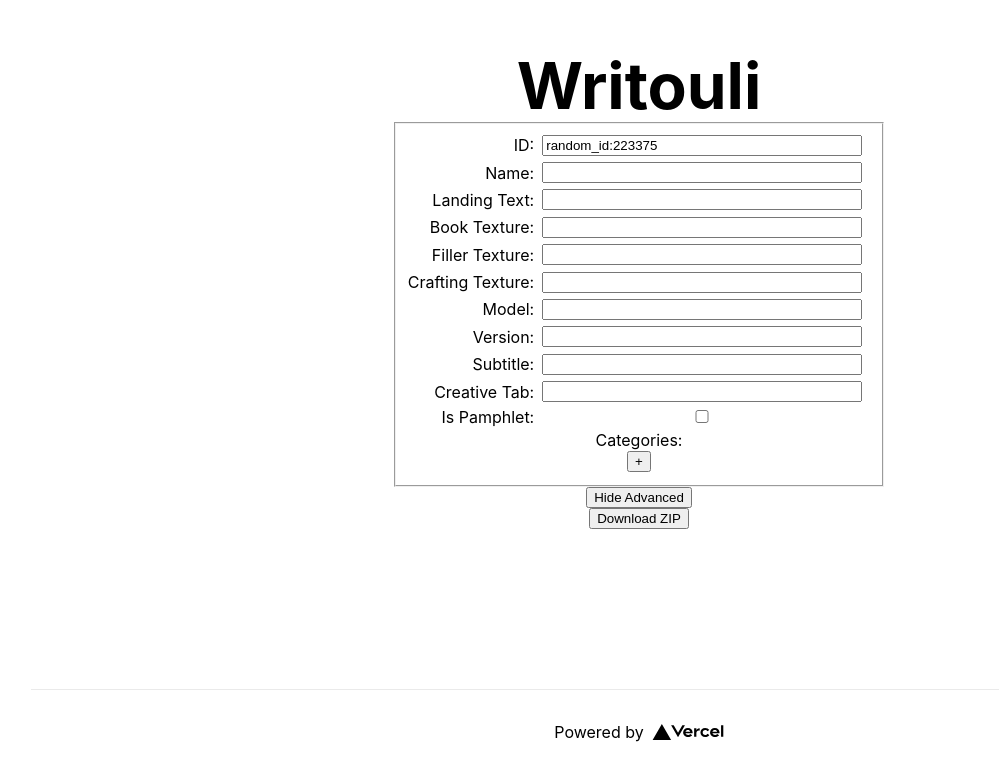
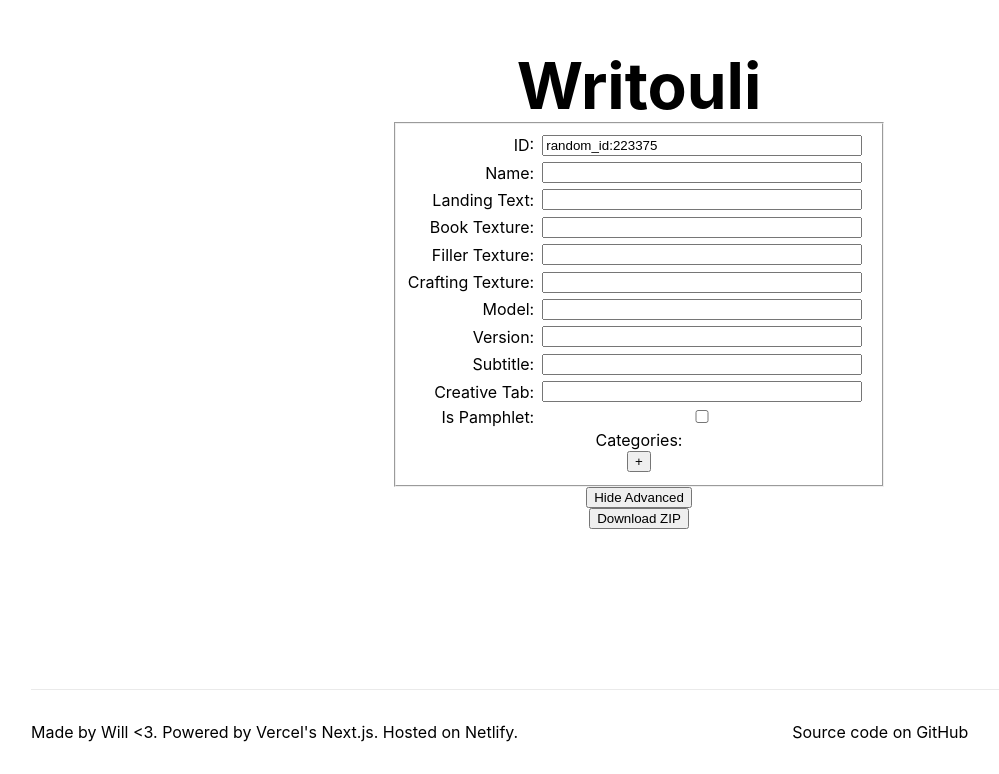
Before and after one commit to williambl/writouli, a Next.js app: page / in a window 1280 px wide. Shown: the part 111-885 px from the top of the page, without its empty margins (1-1000 px from the left). Built offline with nearby package versions, Linux system fonts and the light colour scheme.

Commit message:
feat: write footer

```diff
--- a/pages/index.tsx
+++ b/pages/index.tsx
@@ -42,16 +42,7 @@ export default function Home() {
             </EditorSettingsContext.Provider>
 
             <footer className={styles.footer}>
-                <a
-                    href="https://vercel.com?utm_source=create-next-app&utm_medium=default-template&utm_campaign=create-next-app"
-                    target="_blank"
-                    rel="noopener noreferrer"
-                >
-                    Powered by{' '}
-                    <span className={styles.logo}>
-            <Image src="/vercel.svg" alt="Vercel Logo" width={72} height={16} />
-          </span>
-                </a>
+                Made by Will {'<'}3. Powered by Vercel&apos;s Next.js. Hosted on Netlify. <a href={"https://github.com/williambl/writouli"}>Source code on GitHub</a>.
             </footer>
         </div>
     )
```
